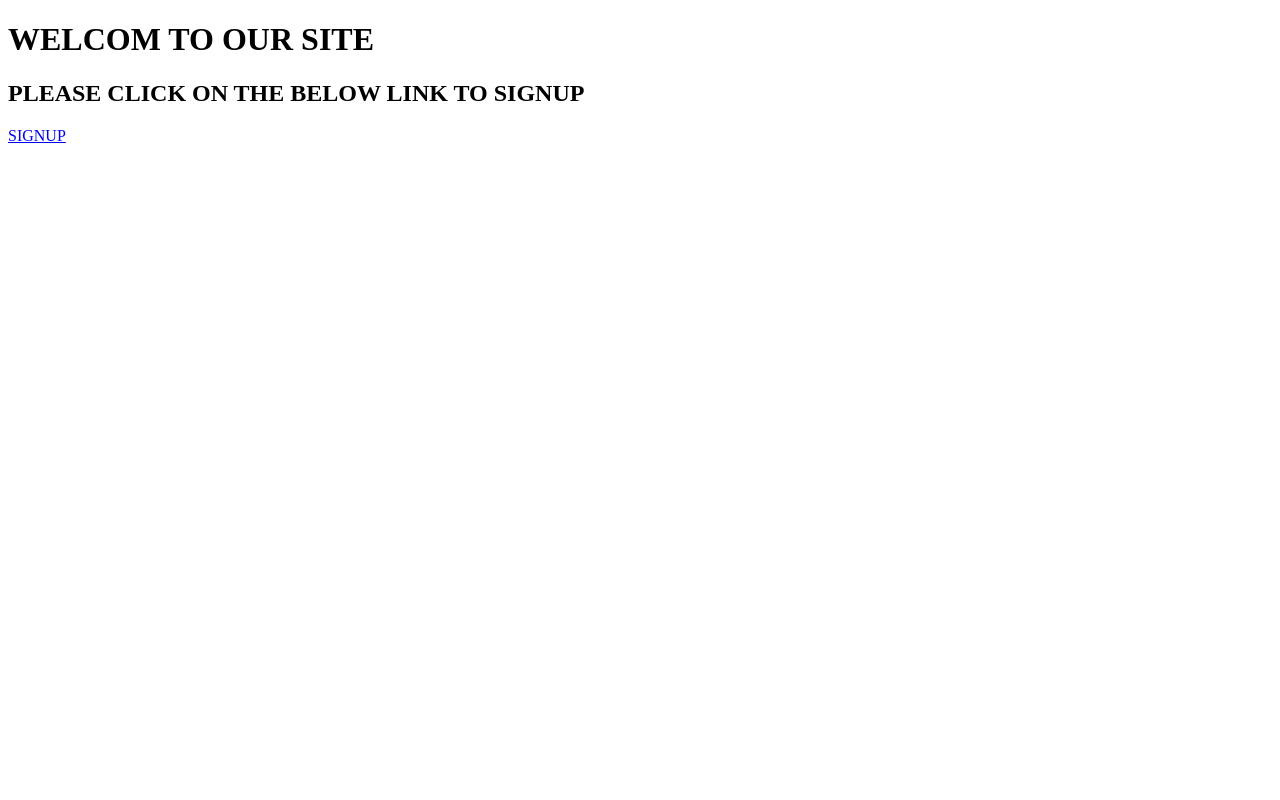
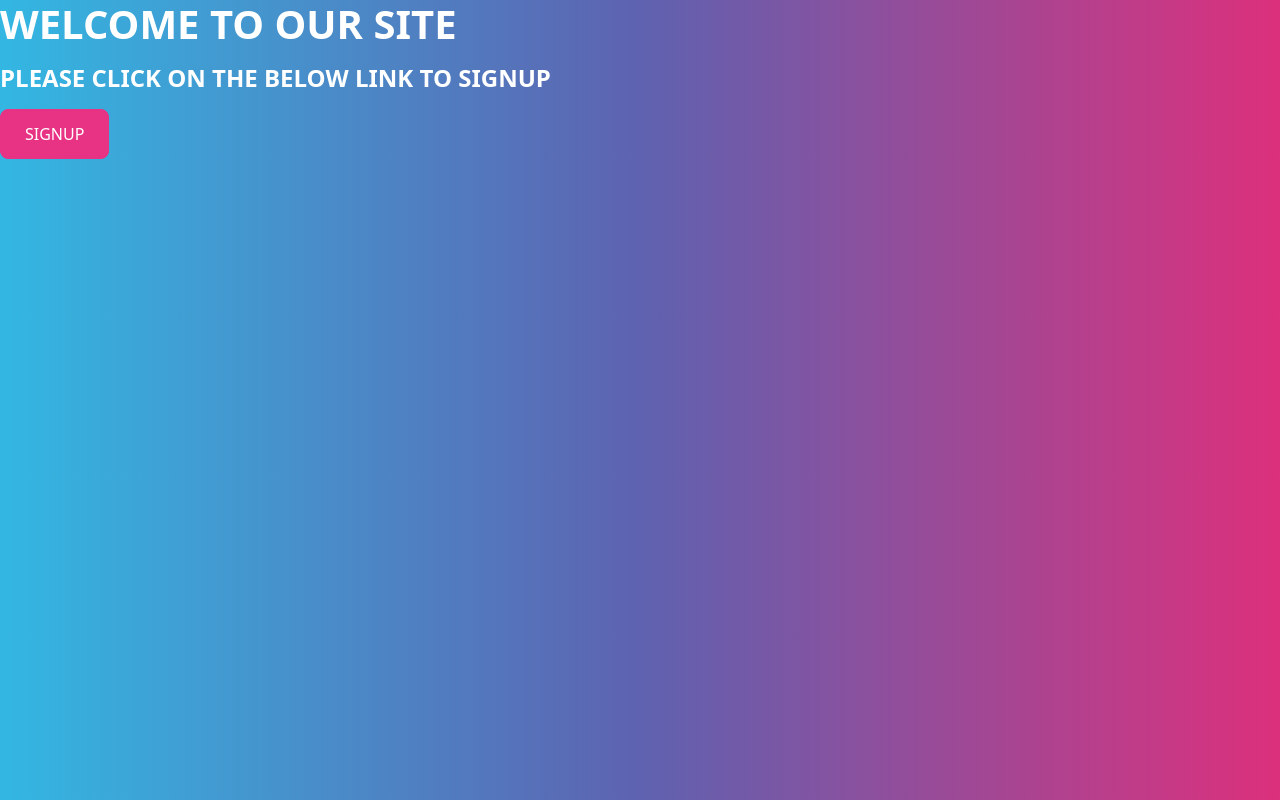
Before and after one commit to Ansh339/Backend, a website: page view/index.html in a window 1280 px wide. Drawn offline with Linux system fonts and the light colour scheme.

Commit message:
CSS to welcome page

```diff
--- a/view/index.html
+++ b/view/index.html
@@ -4,11 +4,12 @@
     <meta charset="UTF-8">
     <meta http-equiv="X-UA-Compatible" content="IE=edge">
     <meta name="viewport" content="width=device-width, initial-scale=1.0">
+    <link rel="stylesheet" href="bootstrap.min.css">
     <title>Accounts</title>
 </head>
 <body>
-    <h1>WELCOM TO OUR SITE</h1>
-    <h2>PLEASE CLICK ON THE BELOW LINK TO SIGNUP</h2>
-    <a href="../view/signup/signup.html">SIGNUP</a>
+    <h1>WELCOME TO OUR SITE</h1>
+    <h4>PLEASE CLICK ON THE BELOW LINK TO SIGNUP</h2>
+    <a class="btn btn-primary" href="../view/signup/signup.html">SIGNUP</a>
 </body>
 </html>
```
